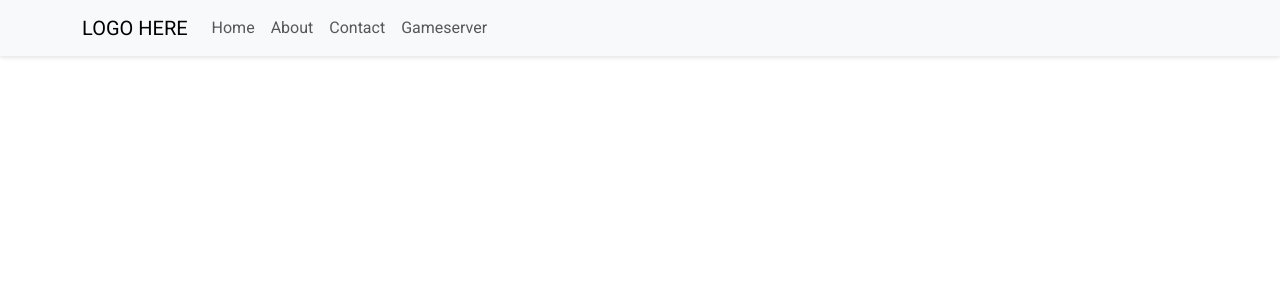
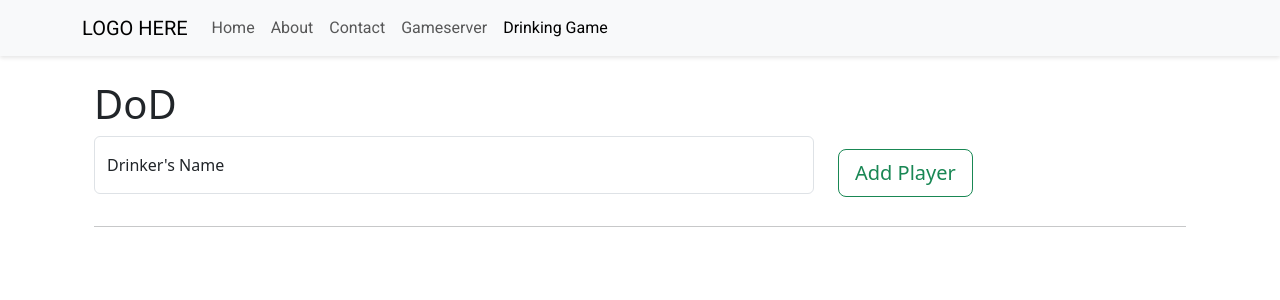
Before and after one commit to Danieljohansen97/bytebender_app, a React (Create React App) app: page /drinking-game in a window 1280 px wide. Shown: the top 300 px of the page. Built offline with nearby package versions, Linux system fonts and the light colour scheme.

Commit message:
Add Drinking Game Page

```diff
--- a/src/components/NavBar/NavBar.jsx
+++ b/src/components/NavBar/NavBar.jsx
@@ -26,6 +26,9 @@ const NavBar = () => {
             <Nav.Link as={NavLink} to="/gameserver" className={styles.navLink}>
               Gameserver
             </Nav.Link>
+            <Nav.Link as={NavLink} to="/drinking-game" className={styles.navLink}>
+              Drinking Game
+            </Nav.Link>
           </Nav>
         </Navbar.Collapse>
       </Container>
--- /dev/null
+++ b/src/pages/drinkingGamePage/DrinkingGamePage.jsx
@@ -0,0 +1,62 @@
+import React, { useState } from "react";
+import {
+  Container,
+  Card,
+  Row,
+  Col,
+  Form,
+  Button,
+  FloatingLabel,
+  ListGroup,
+} from "react-bootstrap";
+
+const DrinkingGamePage = () => {
+  const [newPlayer, setNewPlayer] = useState("");
+  const [players, setPlayers] = useState([]);
+  const [questions, setQuestions] = useState([]);
+
+  const handleAddPlayer = (event) => {
+    console.log(newPlayer);
+    setPlayers([...players, newPlayer]);
+    event.preventDefault();
+  };
+
+  return (
+    <Container fluid>
+      <h1>DoD</h1>
+      <Form onSubmit={handleAddPlayer}>
+        <Row className="align-items-center">
+          <Col xs="8">
+            <Form.Group>
+              <FloatingLabel
+                htmlFor="playerInput"
+                label="Drinker's Name"
+                className="mb-3"
+              >
+                <Form.Control
+                  placeholder="Name"
+                  type="text"
+                  id="playerInput"
+                  onChange={(e) => setNewPlayer(e.target.value)}
+                />
+              </FloatingLabel>
+            </Form.Group>
+          </Col>
+          <Col xs="4">
+            <Button variant="outline-success" size="lg" type="submit">
+              Add Player
+            </Button>
+          </Col>
+        </Row>
+      </Form>
+      <hr></hr>
+      <ListGroup>
+        {players.map((player, index) => (
+          <ListGroup.Item key={index}>{player}</ListGroup.Item>
+        ))}
+      </ListGroup>
+    </Container>
+  );
+};
+
+export default DrinkingGamePage;
--- a/src/routes/routes.js
+++ b/src/routes/routes.js
@@ -2,12 +2,14 @@ import HomePage from "../pages/homePage/HomePage";
 import AboutPage from "../pages/aboutPage/AboutPage";
 import ContactPage from "../pages/contactPage/ContactPage";
 import GameServerPage from "../pages/gameServerPage/GameServerPage";
+import DrinkingGamePage from "../pages/drinkingGamePage/DrinkingGamePage";
 
 const routes = [
   { path: '/', component: <HomePage />, exact: true },
   { path: '/about', component: <AboutPage /> },
   { path: '/contact', component: <ContactPage /> },
   { path: '/gameserver', component: <GameServerPage /> },
+  { path: '/drinking-game', component: <DrinkingGamePage /> },
 ];
 
 export default routes;
```
Also changed, not shown: src/pages/drinkingGamePage/drinkingGamePage.styles.css (added).
